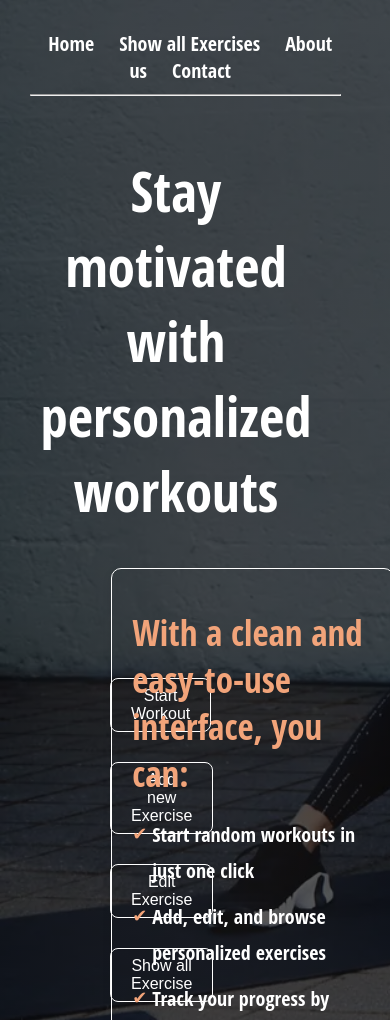
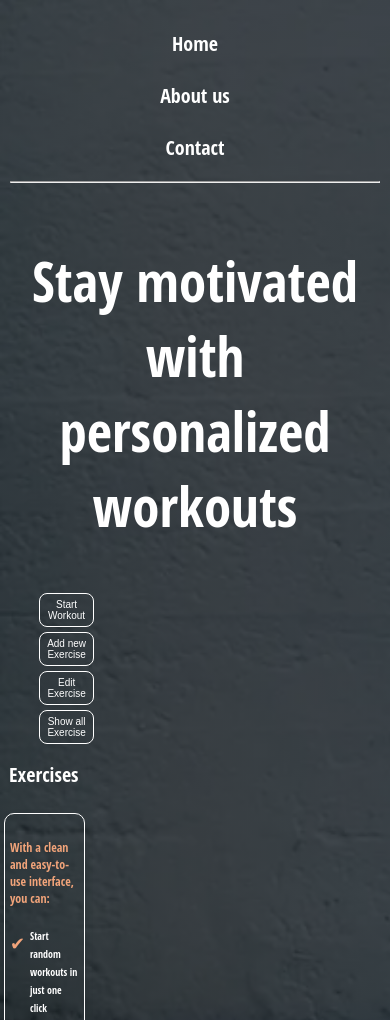
Before and after one commit to JoshuaTechstarter/FitnessAPI, a plain HTML site: page frontend/index.html in a window 390 px wide. Shown: the top 1020 px of the page. Drawn offline with Linux system fonts and the light colour scheme.

Commit message:
frontend-fix2

```diff
--- a/frontend/index.html
+++ b/frontend/index.html
@@ -12,9 +12,8 @@
 <body>
     <header>
         <div class="topnav">
-            <a href="#">Home</a>
-            <a href="exercises.html">Show all Exercises</a>
-            <a href="#">About us</a>
+            <a href="index.html">Home</a>
+            <a href="about.html">About us</a>
             <a href="#">Contact</a>
         </div>
         <hr>
--- a/frontend/styles.css
+++ b/frontend/styles.css
@@ -300,3 +300,62 @@ b {
     display: block;
     margin-bottom: 15px;
 }
+
+
+
+@media (max-width: 768px) {
+    body {
+        grid-template-columns: 1fr;
+        grid-template-rows: auto;
+    }
+
+    main {
+        display: block;
+        height: max-content;
+    }
+
+    #idRight,
+    #idLeft {
+        padding: 5px;
+        grid-column: 1 / -1;
+        width: min-content;
+        margin: 4px;
+    }
+
+    header,
+    footer {
+        padding: 10px;
+    }
+
+    h1 {
+        font-size: 32px;
+    }
+
+    h2 {
+        font-size: 20px;
+    }
+
+    .topnav a {
+        display: block;
+        margin: 15px 0;
+    }
+
+    ul li {
+        font-size: 10px;
+    }
+
+    b {
+        font-size: 12px;
+    }
+
+    button {
+        width: 50%;
+        font-size: 10px;
+        padding: 5px;
+        margin: 5px 30px;
+    }
+
+    #outputDiv li {
+        grid-template-columns: 1fr;
+    }
+}
```
Also changed, not shown: frontend/about.html (+1 -1 lines).
